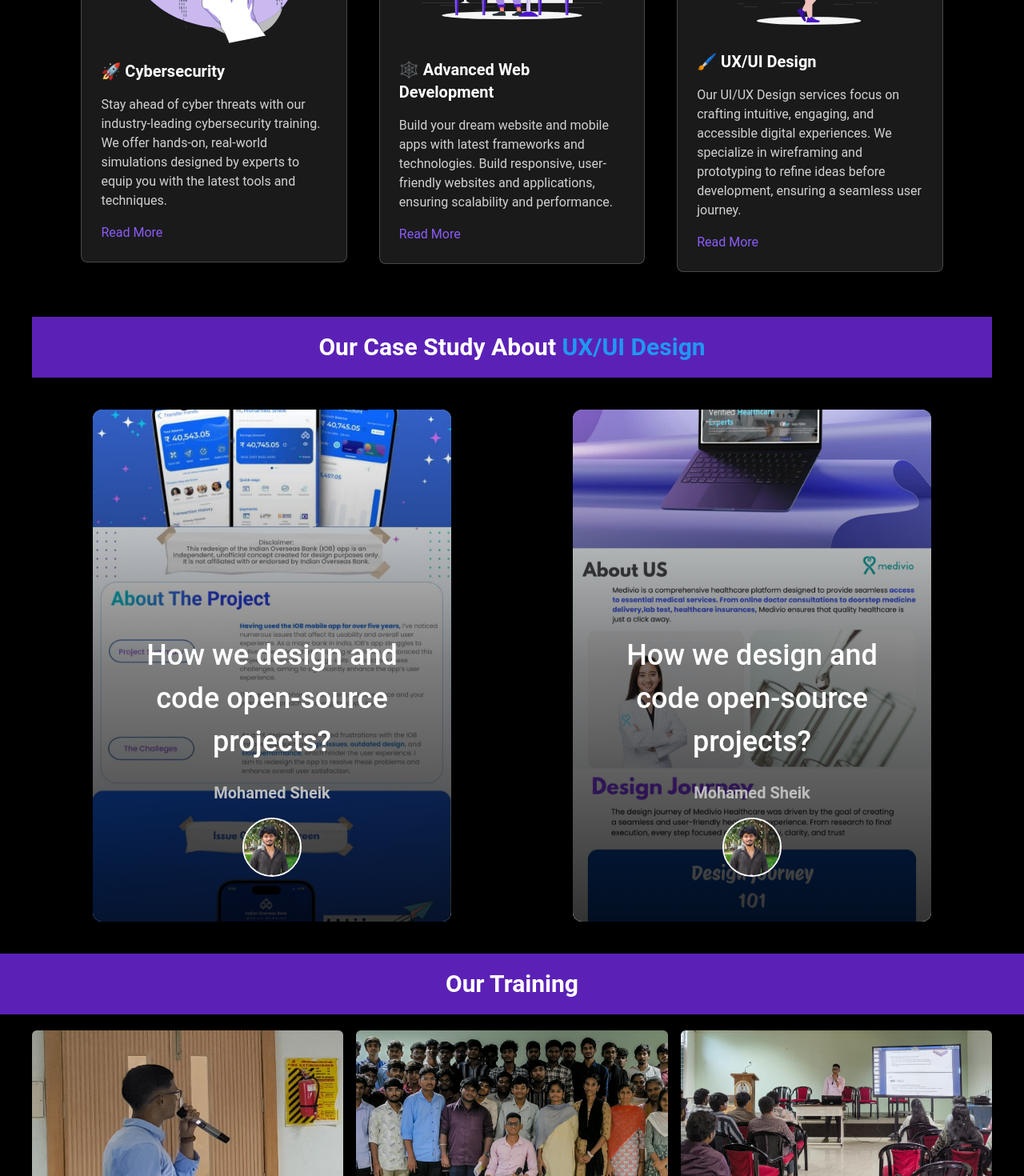
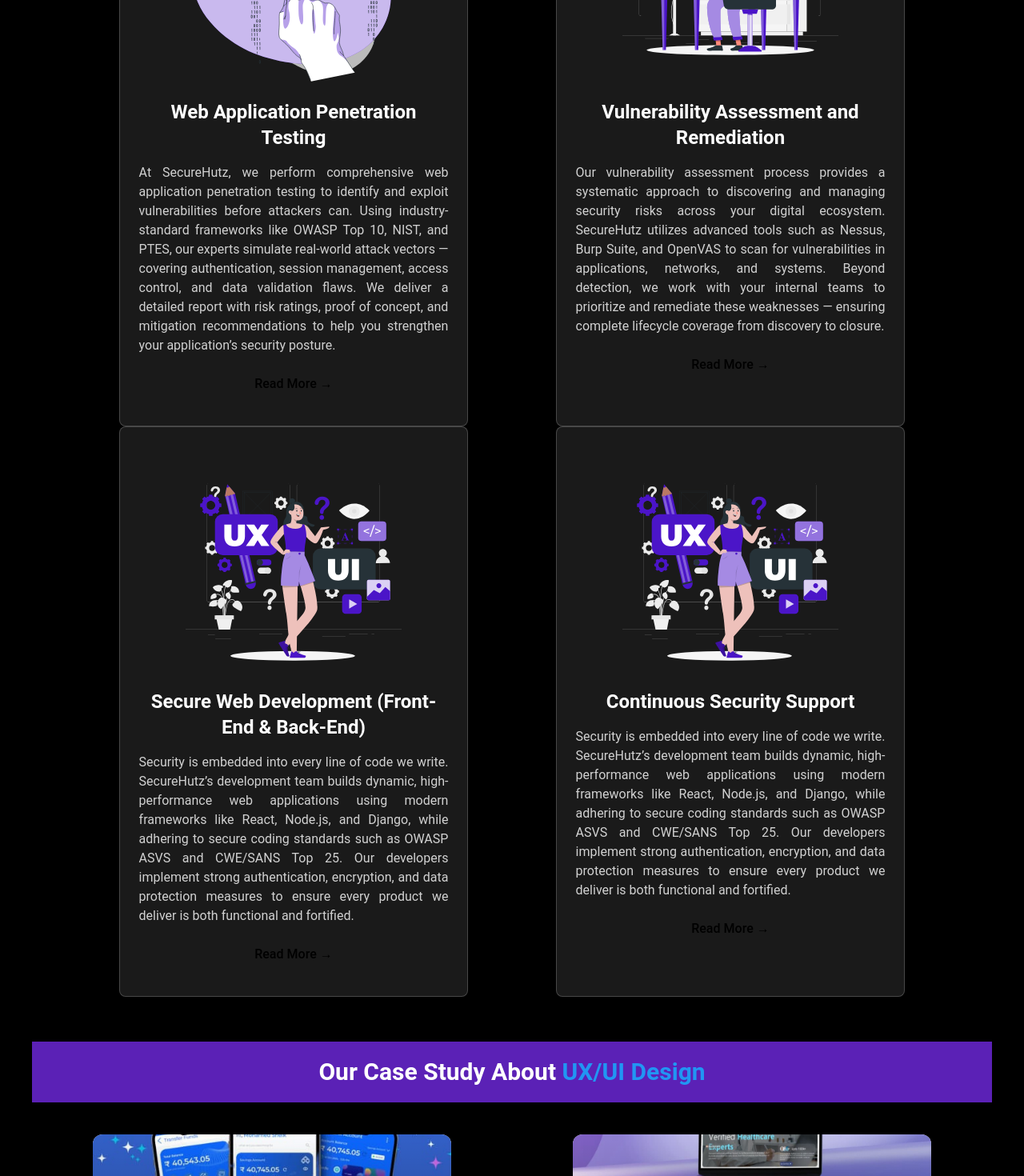
Before and after one commit to codingisf/cyberweep, a React (Vite) app: page /service in a window 1280 px wide. Shown: the part 740-2210 px from the top of the page at 80% size. Built offline with nearby package versions, Linux system fonts and the light colour scheme.

Commit message:
Update ServicePage.jsx

```diff
--- a/src/Pages/ServicePage.jsx
+++ b/src/Pages/ServicePage.jsx
@@ -22,66 +22,77 @@ const casestudy2 = "/casestudy2.jpg";
 
 const shek = "/shek.jpg";
 
-
-import {Footer} from '../Components/Footer'
+import { Footer } from "../Components/Footer";
 
 const ServiceCardDetails = [
   {
-    cardTitle: "🚀 Cybersecurity",
+    cardTitle: "Web Application Penetration Testing",
     cardImage: cybersecurity,
     cardBody:
-      "Stay ahead of cyber threats with our industry-leading cybersecurity training. We offer hands-on, real-world simulations designed by experts to equip you with the latest tools and techniques.",
+      "At SecureHutz, we perform comprehensive web application penetration testing to identify and exploit vulnerabilities before attackers can. Using industry-standard frameworks like OWASP Top 10, NIST, and PTES, our experts simulate real-world attack vectors — covering authentication, session management, access control, and data validation flaws. We deliver a detailed report with risk ratings, proof of concept, and mitigation recommendations to help you strengthen your application’s security posture.",
   },
   {
-    cardTitle: "🕸️ Advanced Web Development",
+    cardTitle: " Vulnerability Assessment and Remediation",
     cardImage: websitedevelopment,
     cardBody:
-      "Build your dream website and mobile apps with latest frameworks and technologies. Build responsive, user-friendly websites and applications, ensuring scalability and performance.",
+      "Our vulnerability assessment process provides a systematic approach to discovering and managing security risks across your digital ecosystem. SecureHutz utilizes advanced tools such as Nessus, Burp Suite, and OpenVAS to scan for vulnerabilities in applications, networks, and systems. Beyond detection, we work with your internal teams to prioritize and remediate these weaknesses — ensuring complete lifecycle coverage from discovery to closure.",
   },
   {
-    cardTitle: "🖌️ UX/UI Design",
+    cardTitle: "Secure Web Development (Front-End & Back-End)",
     cardImage: uximage,
     cardBody:
-      "Our UI/UX Design services focus on crafting intuitive, engaging, and accessible digital experiences. We specialize in wireframing and prototyping to refine ideas before development, ensuring a seamless user journey.",
+      "Security is embedded into every line of code we write. SecureHutz’s development team builds dynamic, high-performance web applications using modern frameworks like React, Node.js, and Django, while adhering to secure coding standards such as OWASP ASVS and CWE/SANS Top 25. Our developers implement strong authentication, encryption, and data protection measures to ensure every product we deliver is both functional and fortified.",
+  },
+  {
+    cardTitle: " Continuous Security Support",
+    cardImage: uximage,
+    cardBody:
+      "Security is embedded into every line of code we write. SecureHutz’s development team builds dynamic, high-performance web applications using modern frameworks like React, Node.js, and Django, while adhering to secure coding standards such as OWASP ASVS and CWE/SANS Top 25. Our developers implement strong authentication, encryption, and data protection measures to ensure every product we deliver is both functional and fortified.",
   },
 ];
 
 const ServiceModelDetails = [
   {
-    ModelTitle: "🚀 Cybersecurity",
+    ModelTitle: "Cybersecurity",
     ModelBody:
       "Our cybersecurity training programs provide hands-on, real-world learning experiences to equip individuals and businesses with essential security skills. From beginner to advanced penetration testing, you'll gain expertise in ethical hacking, vulnerability scanning, and exploitation techniques. Our secure coding courses focus on the OWASP Top 10 vulnerabilities, ensuring developers build applications with security-first principles. If you're preparing for industry-recognized certifications, our CEH, OSCP, and advanced security certification prep programs offer structured, exam-focused training. Additionally, our corporate training workshops help businesses strengthen their security posture, defend against cyber threats, and implement best practices through customized, industry-relevant training sessions.",
   },
   {
-    ModelTitle: "🕸️ Advanced Web Development",
+    ModelTitle: "Advanced Web Development",
     ModelBody:
       "We build secure, scalable, and high-performance websites tailored to modern digital needs. Our custom web development solutions leverage the latest technologies like React, Angular, and Vue.js, ensuring a seamless user experience across all devices. We specialize in secure API development, providing encrypted and well-optimized API systems for smooth data communication and integration. To keep your digital presence protected and efficient, we offer ongoing maintenance and security audits, including performance optimization, vulnerability assessments, and regular updates. Whether you need an e-commerce platform, business website, or enterprise solution, we create future-ready web applications that drive success.",
   },
   {
-    ModelTitle: "🖌️ UX/UI Design",
+    ModelTitle: "UX/UI Design",
     ModelBody:
       "Exceptional digital experiences start with intuitive design. Our UI/UX design services focus on user-centered design principles, ensuring every interaction is seamless and engaging. We create wireframes and interactive prototypes to refine ideas before development, guaranteeing a flawless user journey. Our approach prioritizes accessibility and usability, making digital platforms inclusive and easy to navigate for all users. With expertise in brand identity and visual design, we help businesses build a strong digital presence with visually appealing, cohesive, and modern aesthetics. By blending creativity, functionality, and security, we craft designs that not only look stunning but also enhance user engagement and satisfaction.",
   },
 ];
 
 const ServiceCard = ({ cardTitle, cardImage, cardBody, index, onOpen }) => (
-  <div className="bg-white/10 shadow-xl rounded-lg overflow-hidden hover:shadow-2xl transform hover:-translate-y-3 transition duration-300 backdrop-blur-lg border border-white/20 w-full sm:w-[80%] md:w-[60%] lg:w-[30%]">
-    <div className="p-6">
+  <div className="bg-white/10 shadow-xl rounded-lg overflow-hidden hover:shadow-2xl transform hover:-translate-y-3 transition duration-300 backdrop-blur-lg border border-white/20 w-[70%] sm:w-[80%] h-full p-6 py-10 mx-auto">
     {cardImage && (
       <img
         src={cardImage}
-          alt="cyber-security-solutions web-development full-stack"
-          className="mb-4 w-[80%] mx-auto"
+        alt={cardTitle}
+        className="mb-4 w-[70%] mx-auto object-contain"
       />
     )}
-      <h3 className="text-xl font-semibold text-white mb-4">{cardTitle}</h3>
-      <p className="text-white/80">{cardBody}</p>
-      <button onClick={() => onOpen(index)} className="text-violet-500 mt-4">
-        Read More
+    <h3 className="text-2xl font-semibold text-white mb-4 text-center">
+      {cardTitle}
+    </h3>
+    <p className="text-white/80 text-justify">{cardBody}</p>
+    <div className="flex justify-center mt-6">
+      <button
+        onClick={() => onOpen(index)}
+        className="text-violet-400 font-medium hover:text-violet-300 transition"
+      >
+        Read More →
       </button>
     </div>
   </div>
 );
+
 
 function ServicePage() {
   const [openIndex, setOpenIndex] = useState(null);
@@ -103,9 +114,9 @@ function ServicePage() {
             </h1>
           </header>
 
-          <section className="py-14 h-full flex items-center justify-center">
-            <div className="container mx-auto px-4 w-[95%]">
-              <div className="flex flex-col lg:flex-row gap-10 justify-center items-center">
+          <section className="py-14 h-full  bg-black w-full px-auto">
+            <div className="container mx-auto w-full max-w-7xl px-6">
+              <div className="grid grid-cols-1 md:grid-cols-2 gap-12 w-full mx-auto">
                 {ServiceCardDetails.map((t, i) => (
                   <ServiceCard key={i} {...t} index={i} onOpen={handleOpen} />
                 ))}
@@ -137,12 +148,11 @@ function ServicePage() {
 
         <section className="px-10">
           <h1 className="py-5 px-auto text-center lg:text-3xl text-xl bg-violet-800 text-white font-bold">
-           Our Case Study About <span className="text-blue-500">UX/UI Design</span>
+            Our Case Study About{" "}
+            <span className="text-blue-500">UX/UI Design</span>
           </h1>
 
-
           <section className="py-10 w-full flex lg:flex-row flex-col items-center justify-center gap-y-5">
-
             <a
               href="https://www.behance.net/gallery/216070413/IOB-Mobile-Banking-App-UIUX-Case-Study"
               target="_blank"
@@ -160,7 +170,6 @@ function ServicePage() {
                   className="absolute inset-0 m-0 h-full w-full rounded-none bg-cover bg-center"
                   style={{ backgroundImage: `url(${casestudy1})` }}
                 >
-
                   <div className="to-bg-black-10 absolute inset-0 h-full w-full bg-gradient-to-t from-black/80 via-black/50" />
                 </CardHeader>
                 <CardBody className="relative py-14 px-6 md:px-12">
@@ -185,7 +194,6 @@ function ServicePage() {
               </Card>
             </a>
 
-
             <a
               href="https://www.behance.net/gallery/218906755/Healthcare-Website-Design"
               target="_blank"
@@ -203,7 +211,6 @@ function ServicePage() {
                   className="absolute inset-0 m-0 h-full w-full rounded-none bg-cover bg-center"
                   style={{ backgroundImage: `url(${casestudy2})` }}
                 >
-
                   <div className="to-bg-black-10 absolute inset-0 h-full w-full bg-gradient-to-t from-black/80 via-black/50" />
                 </CardHeader>
                 <CardBody className="relative py-14 px-6 md:px-12">
@@ -227,31 +234,13 @@ function ServicePage() {
                 </CardBody>
               </Card>
             </a>
-
           </section>
         </section>
 
 
-        <section className="min-h-[100vh]">
-        <h1 className="py-5 px-auto text-center lg:text-3xl text-xl bg-violet-800 text-white font-bold">
-           Our Training
-          </h1>
-          <section className="h-[70%] grid grid-cols-1 lg:grid-cols-3 lg:grid-rows-2 gap-4 mt-5 mx-10 ">
-  <img src="/img1.jpg" alt="" className="lg:col-span-1 lg:row-span-2 w-full h-full object-cover rounded-md"/>
-  <img src="/img2.jpg" alt="" className="w-full h-full object-cover rounded-md"/>
-  <img src="/img3.jpg" alt="" className="w-full h-full object-cover rounded-md"/>
-  <img src="/img4.jpg" alt="" className="w-full h-full object-cover rounded-md"/>
-  <img src="/img5.jpg" alt="" className="w-full h-full object-cover rounded-md"/>
+
+        <Footer />
       </section>
-
-
-
-        </section>
-
-        <Footer/>
-      </section>
-
-
     </>
   );
 }
```
Lines whose indentation alone changed are shown as unchanged.
